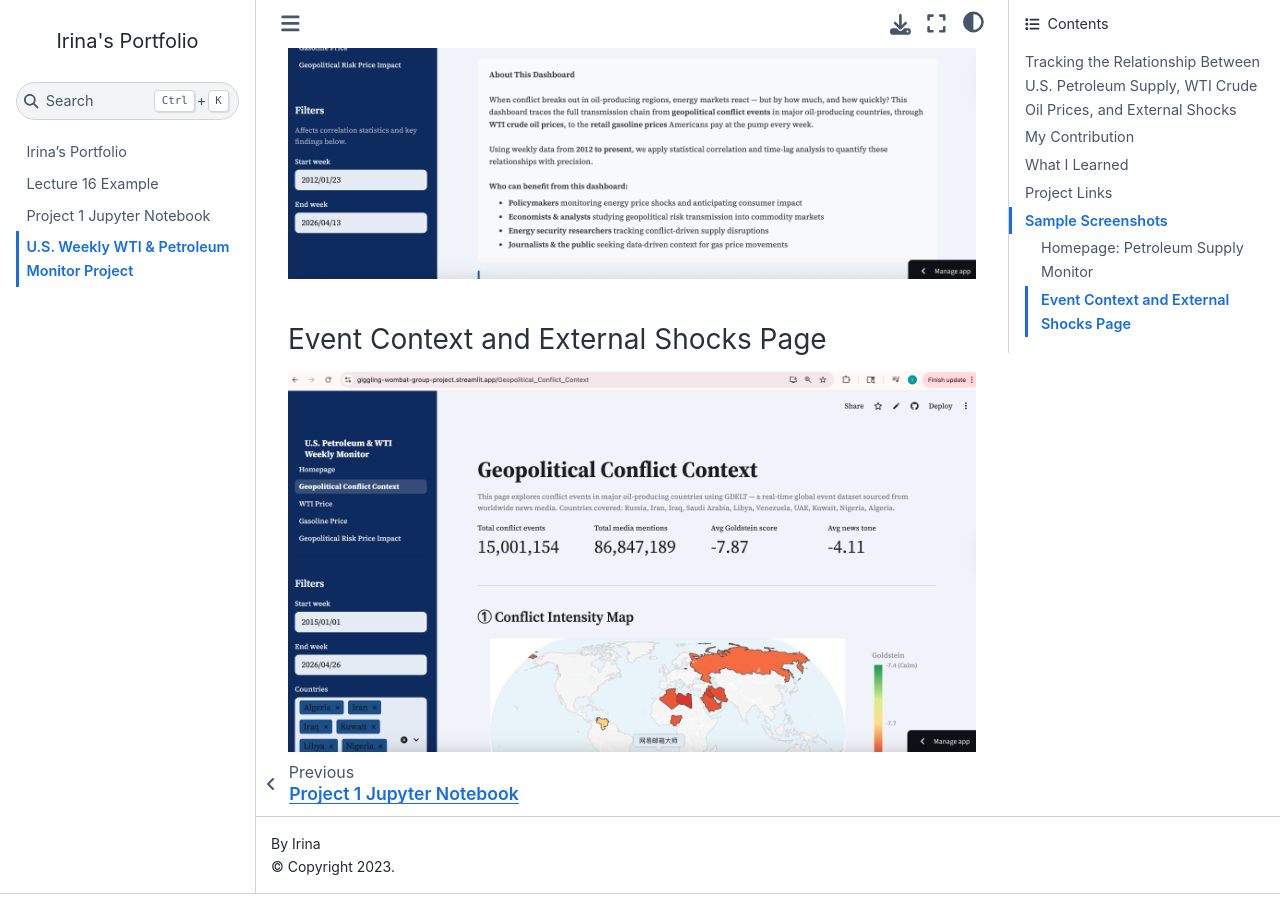
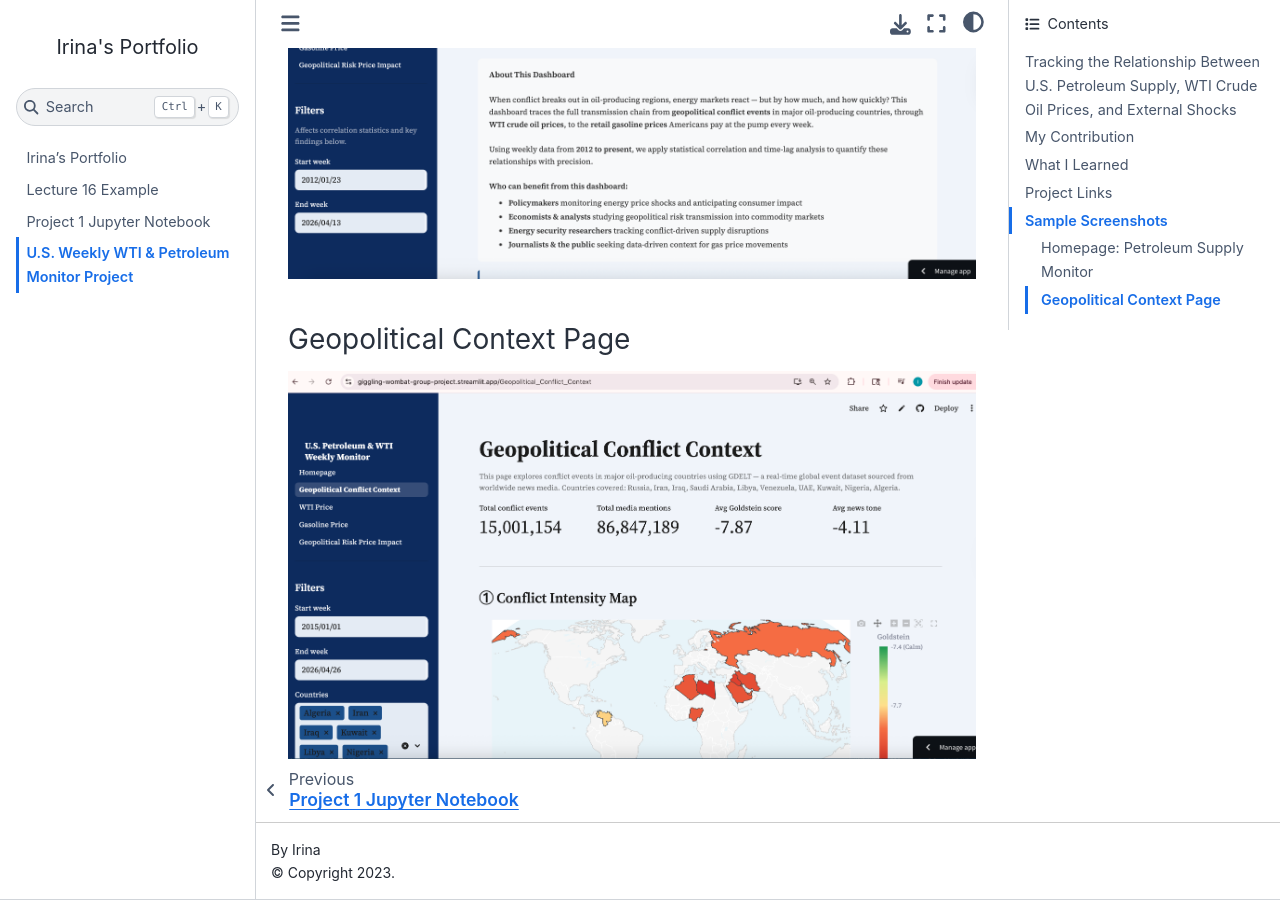
Before and after one commit to irinasun120/irinasun120.github.io, a Jupyter Book: the page built from US_Oil_Monitor.md, in a window 1280 px wide and 900 px high, scrolled down 2125 px. Built offline with Jupyter Book 1.0.4 settings and Sphinx 7.4.7 and the Sphinx Book theme 1.1.4, drawn with Linux system fonts in a browser that asks for light colours; pages that are not in the unit, such as notebooks, are missing from menus; comment, search, counter and statistics services are not loaded.

Commit message:
change details

````diff
--- a/US_Oil_Monitor.md
+++ b/US_Oil_Monitor.md
@@ -32,9 +32,9 @@ This project helped me better understand how computational tools can be used to
 :width: 800px
 ```
 
-### Event Context and External Shocks Page
+### Geopolitical Context Page
 
-```{image} images/conflict.png
+```{image} images/context.png
 :alt: Event context page
 :width: 800px
 ```
````
Also changed, not shown: images/conflict.png (deleted), images/context.png (added).
